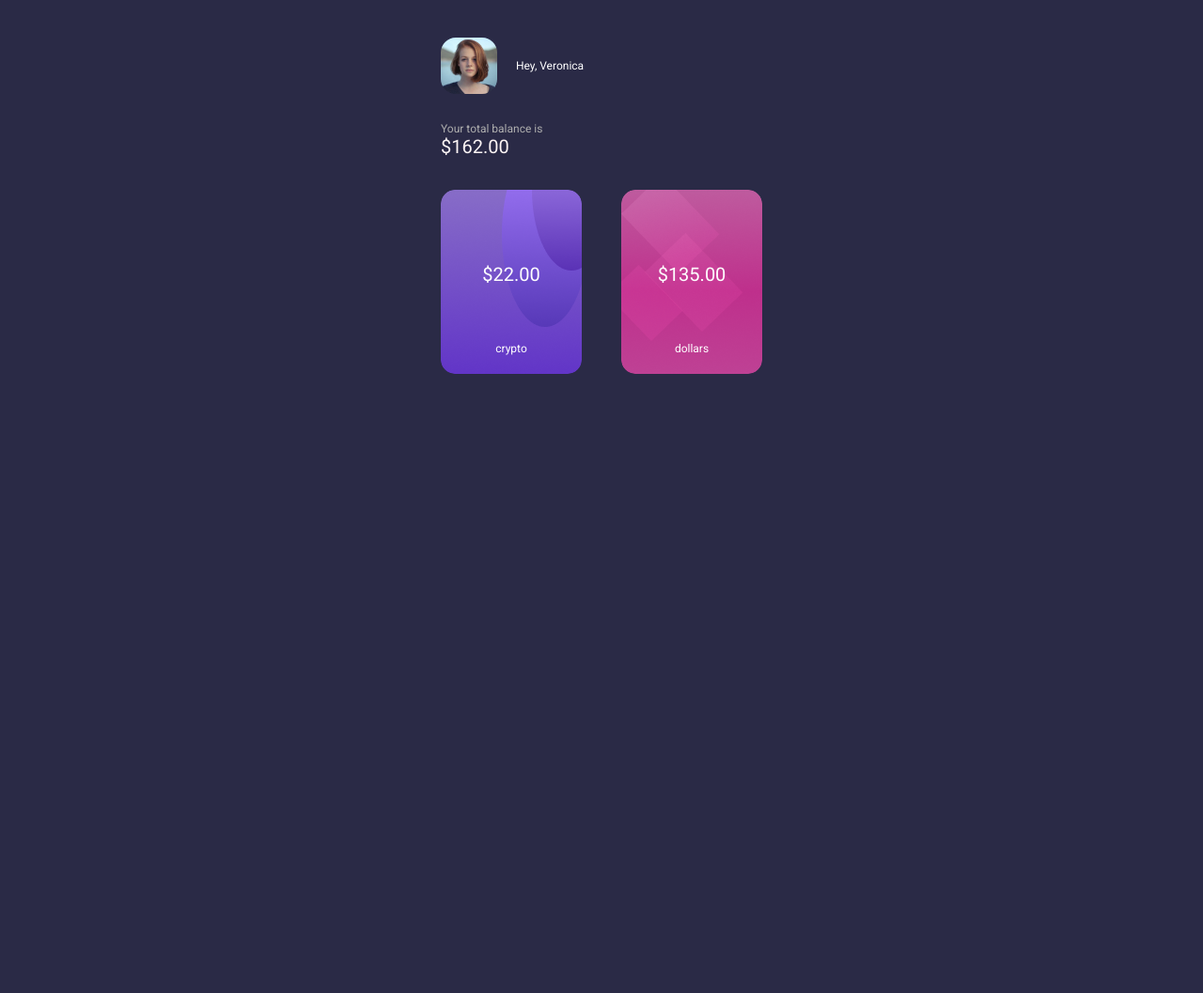
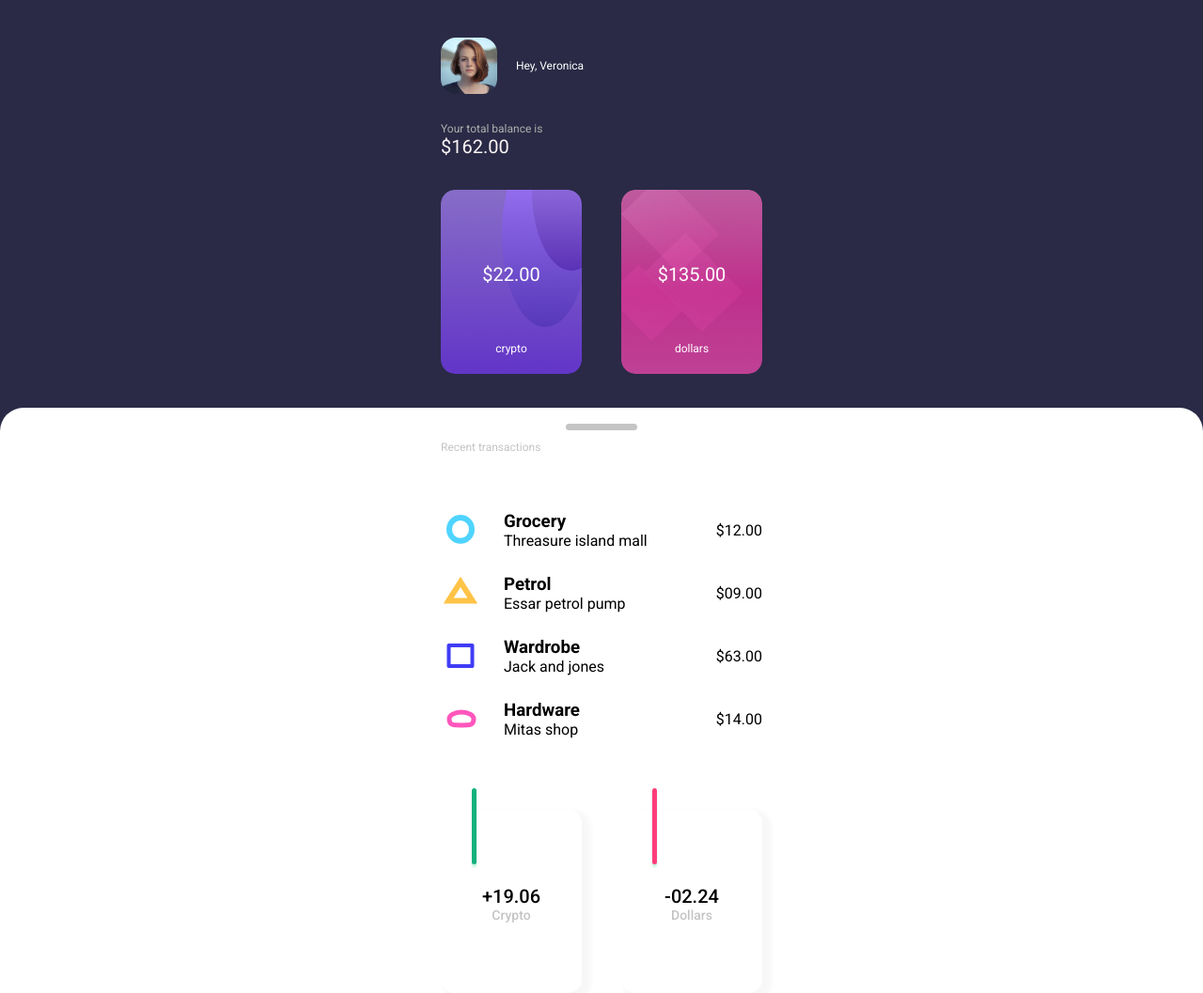
Before and after one commit to Force-User/ma_ash, a website: page index.html in a window 1280 px wide. Shown: the whole page at 94% size. Before the commit the page ends 800 px from the top, so only its background shows below. Drawn offline with Linux system fonts and the light colour scheme.

Commit message:
feat: add info section

```diff
--- a/index.html
+++ b/index.html
@@ -4,7 +4,7 @@
     <meta charset="UTF-8" />
     <meta http-equiv="X-UA-Compatible" content="IE=edge" />
     <meta name="viewport" content="width=device-width, initial-scale=1.0" />
-    <link rel="stylesheet" href="css/style.css">
+    <link rel="stylesheet" href="css/style.css" />
     <title>Mobile App</title>
   </head>
   <body>
@@ -32,5 +32,75 @@
         </ul>
       </div>
     </section>
+    <section class="info">
+      <div class="wrapper">
+        <div class="btn"></div>
+        <span class="info__text">Recent transactions</span>
+        <ul class="info-list">
+          <li class="info-list-item">
+            <img
+              class="info-list-item__image"
+              src="assets/blue_circle.svg"
+              alt=""
+            />
+            <div class="info-list-item-desc">
+              <h3 class="info-list-item-desc__title">Grocery</h3>
+              <span class="info-list-item-desc__text"
+                >Threasure island mall</span
+              >
+            </div>
+            <span class="info-list-item__sum">$12.00</span>
+          </li>
+          <li class="info-list-item">
+            <img
+              class="info-list-item__image"
+              src="assets/polygon.svg"
+              alt=""
+            />
+            <div class="info-list-item-desc">
+              <h3 class="info-list-item-desc__title">Petrol</h3>
+              <span class="info-list-item-desc__text">Essar petrol pump</span>
+            </div>
+            <span class="info-list-item__sum">$09.00</span>
+          </li>
+          <li class="info-list-item">
+            <img
+              class="info-list-item__image"
+              src="assets/blue_square.svg"
+              alt=""
+            />
+            <div class="info-list-item-desc">
+              <h3 class="info-list-item-desc__title">Wardrobe</h3>
+              <span class="info-list-item-desc__text">Jack and jones</span>
+            </div>
+            <span class="info-list-item__sum">$63.00</span>
+          </li>
+          <li class="info-list-item">
+            <img
+              class="info-list-item__image"
+              src="assets/pink_halfcircle.svg"
+              alt=""
+            />
+            <div class="info-list-item-desc">
+              <h3 class="info-list-item-desc__title">Hardware</h3>
+              <span class="info-list-item-desc__text">Mitas shop</span>
+            </div>
+            <span class="info-list-item__sum">$14.00</span>
+          </li>
+        </ul>
+        <ul class="info-growth">
+          <li class="info-growth-item">
+              <div class="info-growth-item__line"></div>
+            <span class="info-growth-item__num">+19.06</span>
+            <span class="info-growth-item__text">Crypto</span>
+          </li>
+          <li class="info-growth-item">
+            <div class="info-growth-item__line"></div>
+            <span class="info-growth-item__num">-02.24</span>
+            <span class="info-growth-item__text">Dollars</span>
+          </li>
+        </ul>
+      </div>
+    </section>
   </body>
 </html>
--- /dev/null
+++ b/scss/_info.scss
@@ -0,0 +1,79 @@
+.info {
+  background-color: #fff;
+  border-radius: 25px 25px 0 0;
+  .wrapper {
+    display: flex;
+    flex-direction: column;
+  }
+  &__text {
+    margin-bottom: 35px;
+    color: #c4c4c4;
+    font-size: 12px;
+  }
+  &-list {
+    list-style-type: none;
+    &-item {
+      margin: 25px 0;
+      display: flex;
+      align-items: center;
+      &__image {
+        margin-right: 25px;
+      }
+      &-desc {
+        margin-right: auto;
+        display: flex;
+        flex-direction: column;
+      }
+    }
+  }
+  &-growth {
+    margin-top: 50px;
+    display: flex;
+    justify-content: space-between;
+    list-style-type: none;
+    &-item {
+      position: relative;
+      display: flex;
+      flex-direction: column;
+      justify-content: center;
+      align-items: center;
+      width: 150px;
+      height: 196px;
+      font-weight: 500;
+      border-radius: 15px;
+      box-shadow: 6px 5px 5px 4px rgba(3, 3, 3, 0.03);
+      &:first-of-type > &__line {
+        width: 81px;
+        height: 5px;
+        background-color: #14b17b;
+        box-shadow: -3px 0px 2px rgba(20, 209, 123, 0.25);
+        border-radius: 5px;
+        transform: rotate(-90deg) translate(60px, -40px);
+      }
+
+      &:last-of-type > &__line {
+        width: 81px;
+        height: 5px;
+        background-color: #ff3d7a;
+        box-shadow: -3px 0px 2px rgba(20, 209, 123, 0.25);
+        border-radius: 5px;
+        transform: rotate(-90deg) translate(60px, -40px);
+      }
+      &__num {
+        font-size: 20px;
+      }
+      &__text {
+        color: #c4c4c4;
+        font-size: 14px;
+      }
+    }
+  }
+}
+
+.btn {
+  margin: 17px auto 11px;
+  width: 76px;
+  height: 7px;
+  background-color: #c4c4c4;
+  border-radius: 5px;
+}
--- a/scss/style.scss
+++ b/scss/style.scss
@@ -1,6 +1,7 @@
 @import url('https://fonts.googleapis.com/css2?family=Roboto:wght@100;300;400;500;700;900&display=swap');
 @import "profile";
 @import "balance";
+@import "info";
 
 *{
     margin: 0;
```
Also changed, not shown: assets/blue_circle.svg (added), assets/blue_square.svg (added), assets/pink_halfcircle.svg (added), assets/polygon.svg (added), css/style.css. Lines whose indentation alone changed are shown as unchanged.
